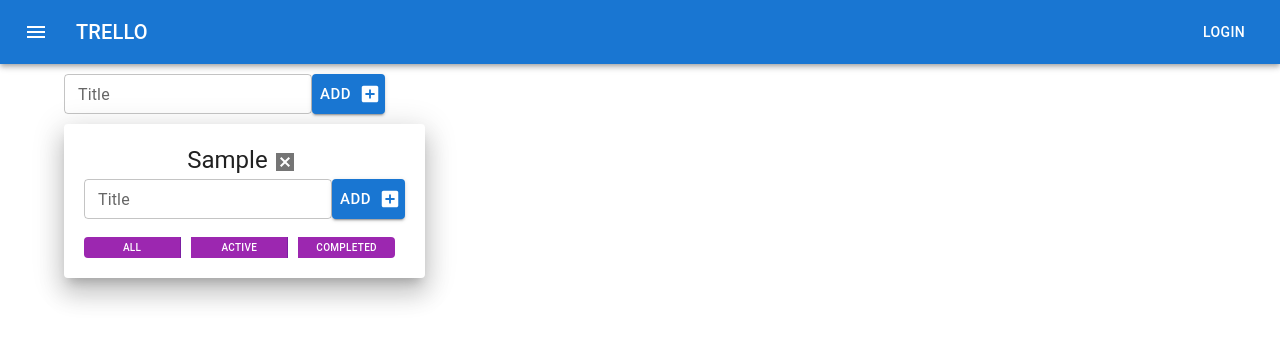
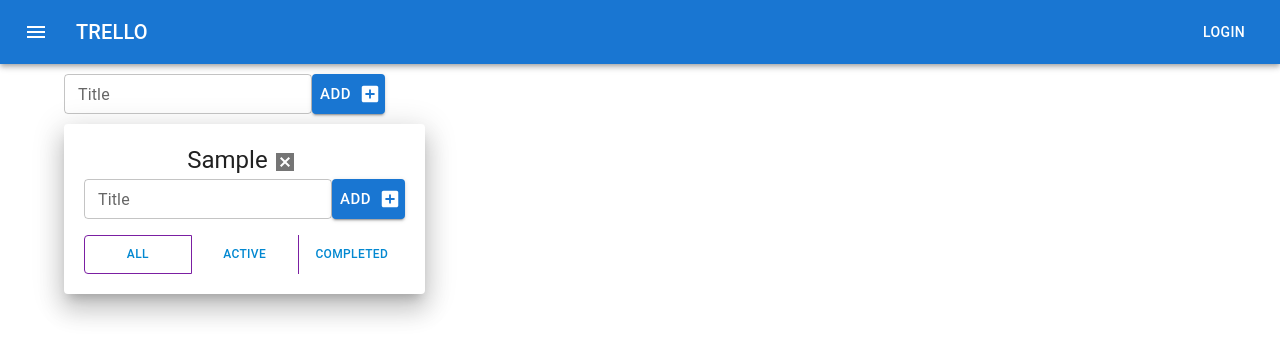
Before and after one commit to 000004-dj/1-todolist, a React (Create React App) app: page / in a window 1280 px wide. Both pictures are taken after typing "Sample" into the empty fields and a click on the button "ADD". Shown: the top 358 px of the page. Built offline with nearby package versions, Linux system fonts and the light colour scheme.

Commit message:
go components todolist and task to redux

```diff
--- /dev/null
+++ b/src/Components/Task/TaskWithRedux.tsx
@@ -0,0 +1,58 @@
+import {Checkbox, IconButton, ListItem} from "@mui/material";
+import {EditableSpan} from "../EditableSpan/EditableSpan";
+import DeleteForeverIcon from "@mui/icons-material/DeleteForever";
+import React, {ChangeEvent, memo} from "react";
+import {TaskType} from "../../AppWithRedux";
+import {useDispatch} from "react-redux";
+import {changeTaskStatusAC, changeTaskTitleAC, removeTaskAC} from "../../redux/tasks-reducer";
+
+type TaskPropsType = {
+    task: TaskType
+    todoListId: string
+}
+
+
+export const TaskWithRedux = memo(({
+                                       task,
+                                       todoListId,
+                                   }: TaskPropsType) => {
+
+    let {id, isDone, title} = {...task}
+
+    const dispatch = useDispatch()
+
+
+    const onChangeHandler = (e: ChangeEvent<HTMLInputElement>) => dispatch(changeTaskStatusAC(id, e.currentTarget.checked, todoListId))
+    const onTitleChangeHandler = (title: string) => dispatch(changeTaskTitleAC(id, title, todoListId))
+    const updatedTasks = (id: string) => dispatch(removeTaskAC(id, todoListId))
+
+    return (
+        <ListItem
+            sx={{p: "0px"}}
+        >
+
+            <Checkbox
+                // type="checkbox"
+                checked={isDone}
+                onChange={onChangeHandler}
+            />
+
+            <span
+                className={isDone ? "taskDone" : "task"}
+            >
+                    <EditableSpan title={title} changeTitle={onTitleChangeHandler}/>
+                </span>
+            <IconButton
+                color={"error"}
+                sx={{p: "0px"}}
+                size={"small"}
+                onClick={() => {
+                    updatedTasks(id)
+                }}
+            >
+                <DeleteForeverIcon/>
+            </IconButton>
+
+        </ListItem>
+    )
+})
--- a/src/Components/ToDoList/ToDoList.module.css
+++ b/src/Components/ToDoList/ToDoList.module.css
@@ -10,6 +10,7 @@
 /*    margin: 25px;*/
 /*    display: flex;*/
 /*}*/
+
 
 .buttonPlus {
     height: 40px;
--- a/src/Components/ToDoList/Todolist.tsx
+++ b/src/Components/ToDoList/Todolist.tsx
@@ -1,11 +1,15 @@
-import React, {ChangeEvent, memo, useCallback} from "react";
+import React, {memo, useCallback} from "react";
 import {FilterValuesType, TaskType} from "../../App";
 import s from "./ToDoList.module.css"
 import {AddItemForm} from "../AddItemForm/AddItemForm";
 import {EditableSpan} from "../EditableSpan/EditableSpan";
-import {Button, ButtonGroup, IconButton, List, Typography} from "@mui/material";
+import {ButtonGroup, IconButton, List, Typography} from "@mui/material";
 import DisabledByDefaultIcon from '@mui/icons-material/DisabledByDefault';
-import {Task} from "../Task/Task"
+import {ButtonWithMemo} from "../optimizatedButton/ButtonWithMemo"
+import {TaskWithRedux} from "../Task/TaskWithRedux";
+import {useDispatch} from "react-redux";
+import {ChangeTodoListTitleAC, RemoveTodoListAC} from "../../redux/todolist-reducer";
+import {addTaskAC} from "../../redux/tasks-reducer";
 
 type TodolistPropsType = {
     title: string
@@ -22,9 +26,7 @@ type TodolistPropsType = {
 }
 
 const Todolist = memo((props: TodolistPropsType) => {
-    const addTask = useCallback((title: string) => {
-        props.addTask(title, props.todoListId)
-    }, [props.addTask, props.todoListId])
+    const dispatch = useDispatch()
 
     const getFilteredTasks = useCallback((task: Array<TaskType>, filter: FilterValuesType) => {
         switch (filter) {
@@ -39,35 +41,11 @@ const Todolist = memo((props: TodolistPropsType) => {
     }, [])
     let tasks = getFilteredTasks(props.tasks, props.filter)
 
-    // const haveTasks = () => tasks.length ? tasks.map(getTasksElementItem) : "Lets to do nothing!"
-    // const getTasksElementItem = useCallback((task: TaskType) => {
-    //     return (
-    //         <Task
-    //             key={task.id}
-    //             task={task}
-    //             todoListId={todoListId}
-    //             changeTaskTitle={props.changeTaskTitle}
-    //             changeTaskStatus={props.changeTaskStatus}
-    //             updatedTasks={props.updatedTasks}
-    //         />
-    //     )
-    // }, [props.changeTaskStatus, props.todoListId, props.changeTaskTitle, props.updatedTasks])
+    const getOnClickHandlerCreator = useCallback((filter: FilterValuesType) => () => props.changeTodolistFilter(filter, props.todoListId), [props.changeTodolistFilter, props.todoListId])
 
-
-    const removeTask = useCallback((taskId: string) => props.removeTask(taskId, props.todoListId), [props.removeTask, props.todoListId])
-    const changeTaskStatus = useCallback((taskId: string, isDone: boolean) => {
-        props.changeTaskStatus(taskId, isDone, props.todoListId);
-    }, [props.changeTaskStatus, props.todoListId])
-    const changeTaskTitle = useCallback((taskId: string, newValue: string) => {
-        props.changeTaskTitle(taskId, newValue, props.todoListId);
-    }, [props.changeTaskTitle, props.todoListId])
-
-
-    const getOnClickHandlerCreator = useCallback((filter: FilterValuesType) => () => props.changeTodolistFilter(filter, props.todoListId), [props.changeTodolistFilter, props.todoListId])
-    const removeTodoList = useCallback(() => props.removeTodoList(props.todoListId), [props.removeTodoList, props.todoListId])
-    const changeTodoListTitle = useCallback((title: string) => props.changeTodoListTitle(title, props.todoListId), [props.changeTodoListTitle, props.todoListId])
-
-
+    const removeTodoList = () => dispatch(RemoveTodoListAC(props.todoListId))
+    const changeTodoListTitle = (title: string) => dispatch(ChangeTodoListTitleAC(title, props.todoListId))
+    const addTask = (title: string) => dispatch(addTaskAC(title, props.todoListId))
     return (
         <div>
             <div className={s.toDoListsParent}>
@@ -84,12 +62,10 @@ const Todolist = memo((props: TodolistPropsType) => {
                 <AddItemForm addItem={addTask}/>
                 {
                     tasks.map(t => {
-                        return <Task
+                        return <TaskWithRedux
                             key={t.id}
                             task={t}
-                            changeTaskTitle={changeTaskTitle}
-                            changeTaskStatus={changeTaskStatus}
-                            updatedTasks={removeTask}
+                            todoListId={props.todoListId}
                         />
                     })
                 }
@@ -103,30 +79,32 @@ const Todolist = memo((props: TodolistPropsType) => {
                     fullWidth
                     className={s.buttons}
 
-                    size={"small"}
+                    size={"large"}
                     color={props.filter === "all" ? "secondary" : "primary"}
                     variant={"contained"}>
 
-                    <Button
-                        sx={{mr: "10px", p: "2px", fontSize: "10px"}}
-                        onClick={getOnClickHandlerCreator("all")}
-                    >
-                        All
-                    </Button>
+                    <ButtonWithMemo
+                        title={"All"}
+                        color={"info"}
+                        filterValue={"all"}
+                        getOnClickHandlerCreator={getOnClickHandlerCreator}
+                        variant={props.filter === "all" ? "outlined" : "text"}
+                    />
+                    <ButtonWithMemo
+                        title={"ACTIVE"}
+                        color={"info"}
+                        filterValue={"active"}
+                        getOnClickHandlerCreator={getOnClickHandlerCreator}
+                        variant={props.filter === "active" ? "outlined" : "text"}
+                    />
+                    <ButtonWithMemo
+                        title={"COMPLETED"}
+                        color={"info"}
+                        filterValue={"completed"}
+                        getOnClickHandlerCreator={getOnClickHandlerCreator}
+                        variant={props.filter === "completed" ? "outlined" : "text"}
+                    />
 
-                    <Button
-                        sx={{mr: "10px", p: "2px", fontSize: "10px"}}
-                        onClick={getOnClickHandlerCreator("active")}
-                    >
-                        Active
-                    </Button>
-
-                    <Button
-                        sx={{mr: "10px", p: "2px", fontSize: "10px"}}
-                        onClick={getOnClickHandlerCreator("completed")}
-                    >
-                        Completed
-                    </Button>
                 </ButtonGroup>
             </div>
         </div>
--- /dev/null
+++ b/src/Components/optimizatedButton/ButtonWithMemo.tsx
@@ -0,0 +1,33 @@
+import {FilterValuesType} from "../../App";
+import React, {memo} from "react";
+import {Button} from "@mui/material";
+
+type ButtonWithMemoPropsType = {
+    title: string
+    getOnClickHandlerCreator: (filter: FilterValuesType) => () => void
+    filterValue: "completed" | "active" | "all"
+    color: "inherit" | "primary" | "secondary" | "success" | "error" | "info" | "warning"
+    variant: "text" | "outlined" | "contained"
+}
+
+export const ButtonWithMemo = memo((props: ButtonWithMemoPropsType) => {
+    let res;
+    if (props.filterValue === "all") {
+        res = "RENDER ALL"
+    } else if (props.filterValue === "active") {
+        res = "RENDER ACTIVE"
+    } else if (props.filterValue === "completed") {
+        res = "RENDER COMPLETED"
+    }
+
+    console.log(res)
+    return <Button
+        sx={{mr: "0px", p: "8px", fontSize: "12px"}}
+        onClick={props.getOnClickHandlerCreator(props.filterValue)}
+        color={props.color}
+        variant={props.variant}
+
+    >
+        {props.title}
+    </Button>
+})
```
Also changed, not shown: src/Components/Task/Task.tsx (+44 -45 lines).
